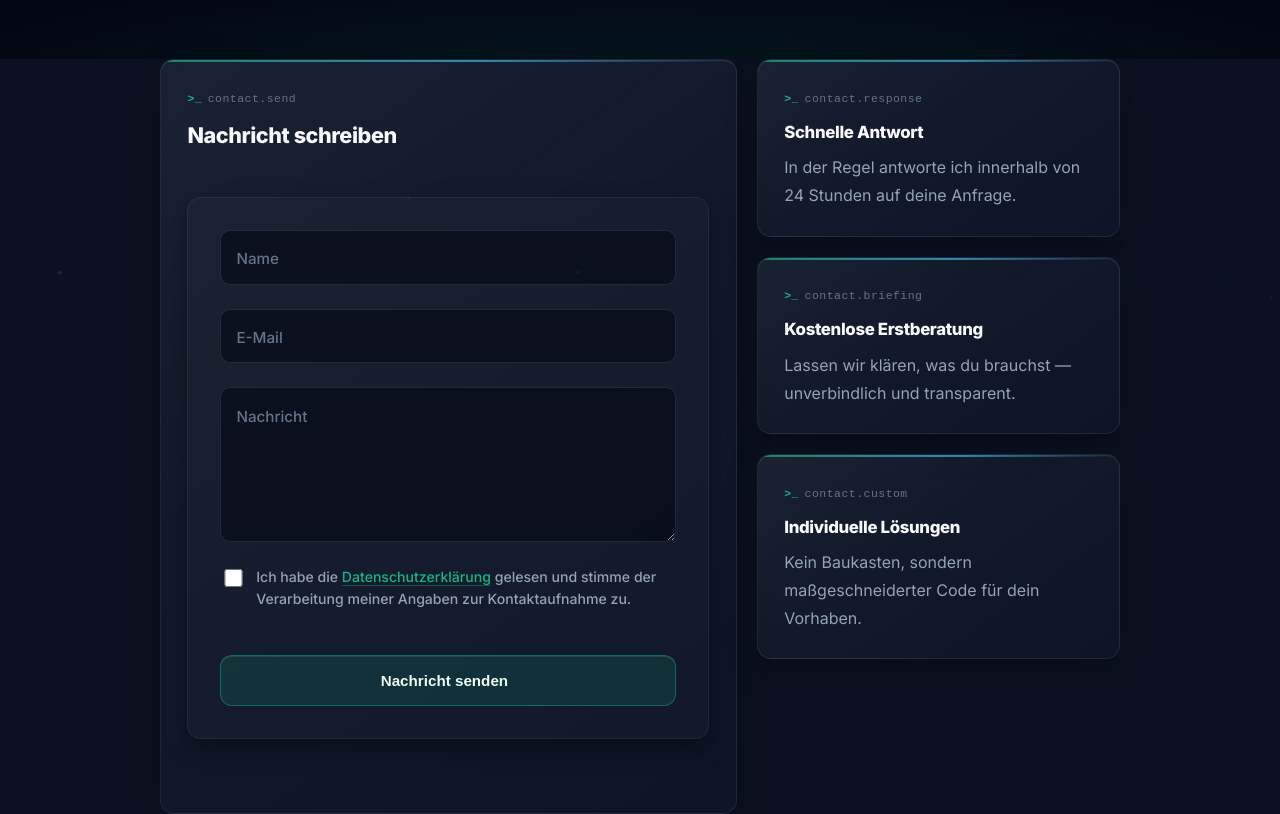
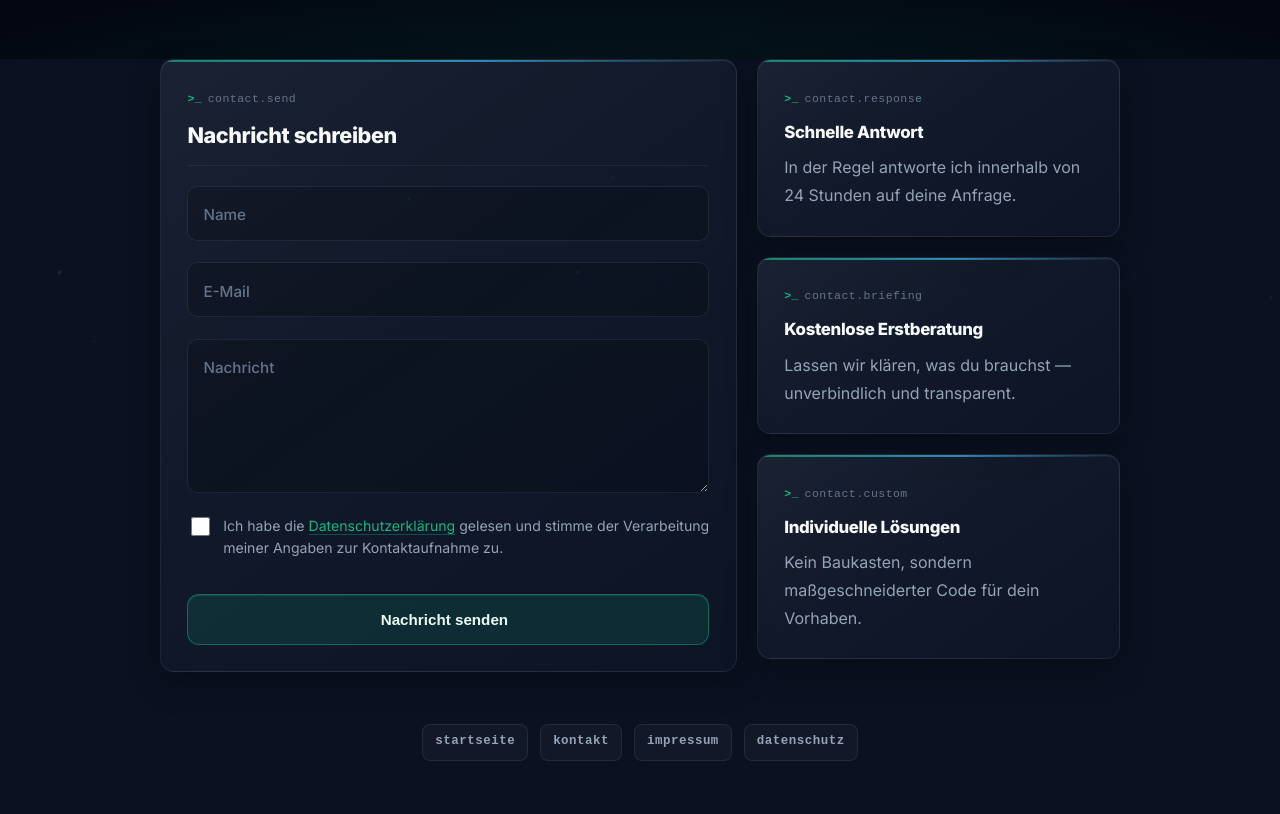
Before and after one commit to rocket703/rdesign, an Astro site: page /kontakt in a window 1280 px wide. Shown: the part 440-1254 px from the top of the page. Built offline with nearby package versions, Linux system fonts and the light colour scheme; Astro itself is replaced by a stand-in of ours.

Commit message:
Add new Dseign Contact

```diff
--- a/src/styles/legal.css
+++ b/src/styles/legal.css
@@ -268,14 +268,26 @@
   }
 }
 
+.legal-block--form .legal-block__path {
+  justify-content: flex-start;
+}
+
 .legal-block--form .legal-block__title {
   margin-bottom: 1.25rem;
+  padding-bottom: 1rem;
+  border-bottom: 1px solid rgba(255, 255, 255, 0.06);
 }
 
 .contact-form {
   display: flex;
   flex-direction: column;
-  gap: 1.25rem;
+  gap: 1.1rem;
+  margin: 0;
+  padding: 0;
+  background: none;
+  border: none;
+  border-radius: 0;
+  box-shadow: none;
 }
 
 .contact-form .form-group {
@@ -341,14 +353,14 @@
 .contact-form .form-textarea {
   width: 100%;
   box-sizing: border-box;
-  background: rgba(3, 7, 18, 0.55);
-  border: 1px solid rgba(255, 255, 255, 0.1);
+  background: rgba(0, 0, 0, 0.2);
+  border: 1px solid rgba(255, 255, 255, 0.08);
   border-radius: 10px;
   padding: 1rem;
   color: #f8fafc;
   font-family: inherit;
   font-size: 1rem;
-  transition: border-color 0.25s ease, box-shadow 0.25s ease;
+  transition: border-color 0.25s ease, box-shadow 0.25s ease, background 0.25s ease;
 }
 
 .contact-form .form-input:focus,
@@ -372,7 +384,7 @@
 .contact-form .form-group.error .form-textarea,
 .contact-form .form-group.error .form-checkbox {
   border-color: #ef4444;
-  background: rgba(239, 68, 68, 0.06);
+  background: rgba(239, 68, 68, 0.08);
 }
 
 .contact-form .form-group.error .error-msg {
--- a/src/styles/style.css
+++ b/src/styles/style.css
@@ -913,78 +913,6 @@
   .card-body p { font-size: .92rem; }
   .project-detail .project-media { height: 170px; }
 }
-/* === Kontaktformular Fix === */
-.contact-form {
-  max-width: 600px;
-  margin: 3rem auto;
-  display: grid;
-  gap: 1.2rem;
-  padding: 2rem;
-  background: rgba(255,255,255,0.02); /* leichter Glas-Effekt */
-  border: 1px solid rgba(255,255,255,0.06);
-  border-radius: 14px;
-  box-shadow: 0 10px 24px rgba(0,0,0,0.35);
-}
-
-.form-group {
-  display: flex;
-  flex-direction: column;
-}
-
-.form-group label {
-  font-size: 1rem;
-  font-weight: 500;
-  color: #e5e7eb;
-  margin-bottom: .45rem;
-}
-
-.form-group input,
-.form-group textarea {
-  background: rgba(15,23,42,0.85); /* Slate-900 transparent */
-  border: 1px solid rgba(148,163,184,0.25);
-  border-radius: 10px;
-  padding: .9rem 1rem;
-  color: #e5e7eb;
-  font-size: 1rem;
-  font-family: inherit;
-  transition: border-color .2s ease, box-shadow .2s ease, background .2s ease;
-}
-
-.form-group input:focus,
-.form-group textarea:focus {
-  outline: none;
-  border-color: rgba(16,185,129,0.55);
-  box-shadow: 0 0 0 4px rgba(16,185,129,0.18);
-  background: #0b1220;
-}
-
-.form-group textarea {
-  resize: vertical;
-  min-height: 140px;
-}
-
-/* Button auf Formular-Breite anpassen */
-.contact-form button {
-  justify-self: start;
-  padding: .95rem 1.5rem;
-  font-size: 1rem;
-  font-weight: 700;
-  background: linear-gradient(180deg, #10b981, #34d399);
-  color: #0b1220;
-  border: 0;
-  border-radius: 10px;
-  cursor: pointer;
-  box-shadow: 0 10px 20px rgba(16,185,129,0.22);
-  transition: transform .15s ease, background .25s ease, box-shadow .25s ease;
-}
-
-.contact-form button:hover {
-  transform: translateY(-1px);
-  background: linear-gradient(180deg, #34d399, #10b981);
-  box-shadow: 0 14px 28px rgba(16,185,129,0.28);
-}
-
-
 /* Frame responsiv runter skalieren (nur noch auf Frame anwenden) */
 @media (max-width: 1280px) { .cover-link { max-width: 900px; } }
 @media (max-width: 1024px) { .cover-link { max-width: 820px; } }
```
